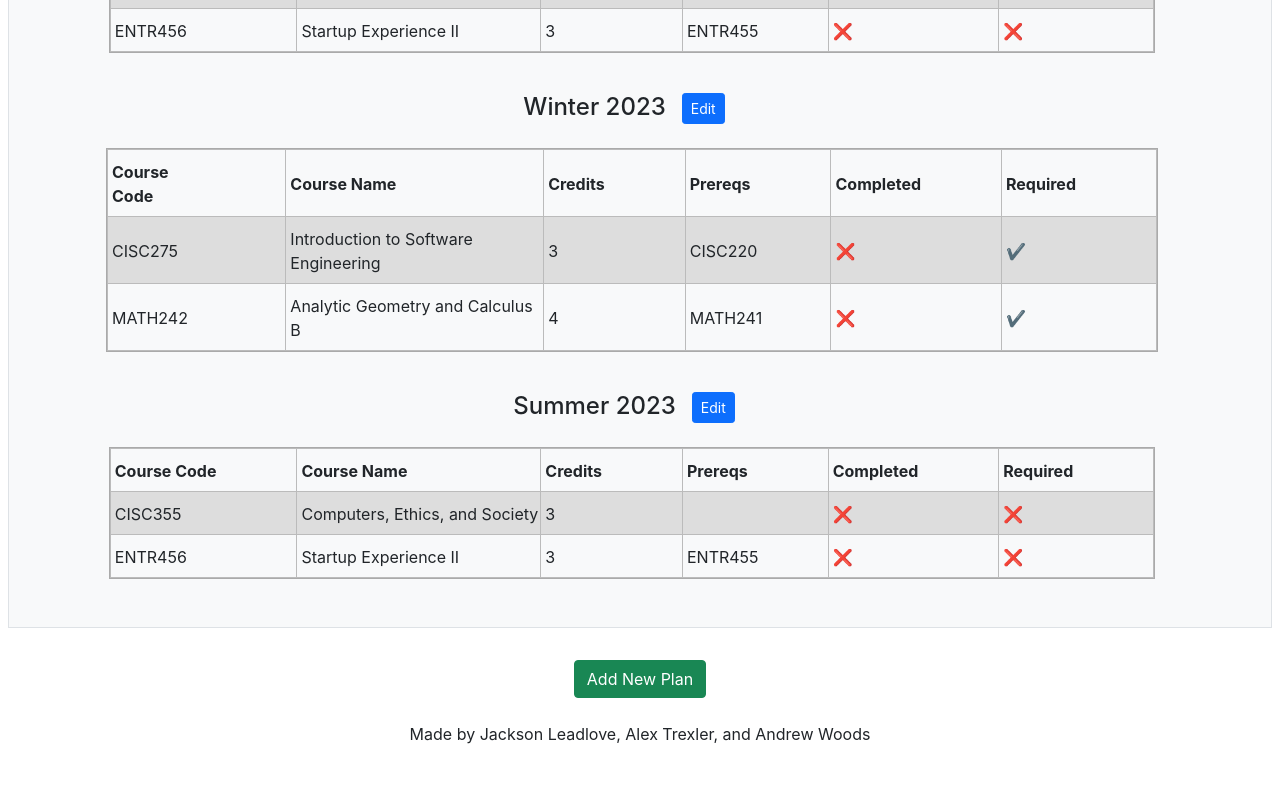
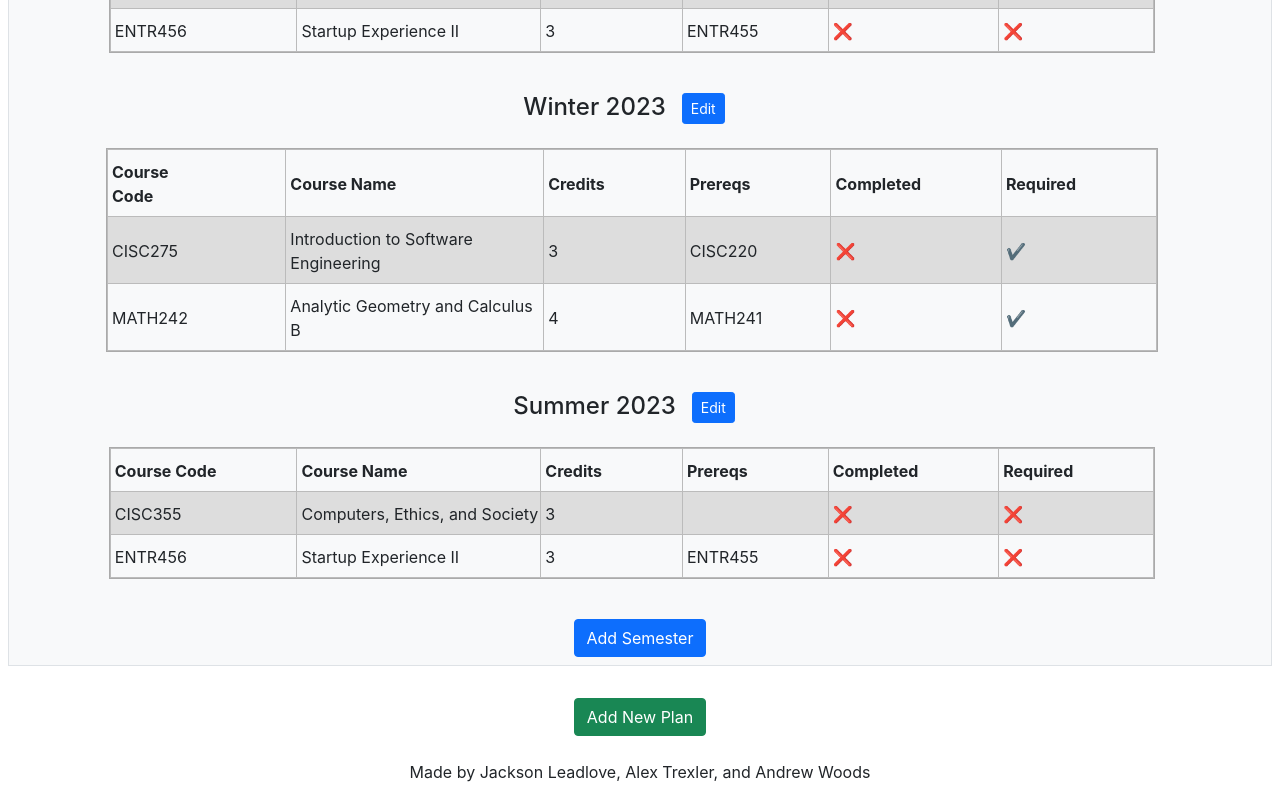
Before and after one commit to UD-CISC275-S22/cis-scheduler-team-12, a React (Create React App) app: page / in a window 1280 px wide. Shown: the part 890-1690 px from the top of the page. Before the commit the page ends 1652 px from the top, so only its background shows below. Built offline with nearby package versions, Linux system fonts and the light colour scheme.

Commit message:
added semesters

```diff
--- a/src/components/PlanView.tsx
+++ b/src/components/PlanView.tsx
@@ -5,11 +5,17 @@ import { RecordControls } from "./RecordControls";
 import { SemesterList } from "./SemesterList";
 import defaults from "../data/default_plan.json";
 import { Semester } from "../interfaces/semester";
+import { Button } from "react-bootstrap";
 
 const DEFAULT_SEMESTERS = defaults.map((plan) =>
     plan.semesters.map((semester): Semester => ({ ...semester }))
 );
-
+const DEFAULT_SEMESTER: Semester = {
+    quarter: "Fall",
+    id: 0,
+    year: "2022",
+    courses: []
+};
 export function PlanView({
     plan,
     deletePlan,
@@ -44,7 +50,14 @@ export function PlanView({
         );
         console.log("Deleted semester with id %d", id);
     }
-
+    function addSemester() {
+        setSemesters(
+            semesters.concat({ ...DEFAULT_SEMESTER, id: semesters.length + 1 })
+        );
+        setSemesters(
+            semesters.concat({ ...DEFAULT_SEMESTER, id: semesters.length + 1 })
+        );
+    }
     function changeEditing() {
         setEditing(!editing);
     }
@@ -71,8 +84,12 @@ export function PlanView({
                     semesters={semesters}
                     editSemester={editSemester}
                     deleteSemester={deleteSemester}
+                    addSemester={addSemester}
                 ></SemesterList>
             </div>
+            <Button onClick={() => addSemester()} className="me-8">
+                Add Semester
+            </Button>
         </div>
     );
 }
--- a/src/components/SemesterEditor.tsx
+++ b/src/components/SemesterEditor.tsx
@@ -13,11 +13,12 @@ export function SemesterEditor({
     semester: Semester;
     editSemester: (id: number, newSemester: Semester) => void;
     deleteSemester: (id: number) => void;
+    addSemester: () => void;
 }): JSX.Element {
     const [quarter, setQuarter] = useState<string>(semester.quarter);
     const [year, setYear] = useState<string>(semester.year);
     const [courses] = useState<Course[]>(semester.courses);
-
+    // const [semesterList, setSemesterList] = useState<Semester[]>(semester);
     function save() {
         editSemester(semester.id, {
             id: semester.id,
--- a/src/components/SemesterList.tsx
+++ b/src/components/SemesterList.tsx
@@ -6,11 +6,13 @@ import { SemesterView } from "./SemesterView";
 export function SemesterList({
     semesters,
     editSemester,
-    deleteSemester
+    deleteSemester,
+    addSemester
 }: {
     semesters: Semester[];
     editSemester: (id: number, newSemester: Semester) => void;
     deleteSemester: (id: number) => void;
+    addSemester: () => void;
 }): JSX.Element {
     return (
         <Container className="Semester-list">
@@ -22,6 +24,7 @@ export function SemesterList({
                                 semester={semester}
                                 deleteSemester={deleteSemester}
                                 editSemester={editSemester}
+                                addSemester={addSemester}
                             ></SemesterView>
                         </Col>
                     </Row>
--- a/src/components/SemesterView.tsx
+++ b/src/components/SemesterView.tsx
@@ -10,11 +10,13 @@ import { CourseList } from "./CourseList";
 export function SemesterView({
     semester,
     deleteSemester,
-    editSemester
+    editSemester,
+    addSemester
 }: {
     semester: Semester;
     deleteSemester: (id: number) => void;
     editSemester: (id: number, newSemester: Semester) => void;
+    addSemester: () => void;
 }): JSX.Element {
     const [editing, setEditing] = useState<boolean>(false);
     const [semesterState, setSemesterState] = useState<Semester>(semester);
@@ -35,6 +37,7 @@ export function SemesterView({
                 semester={semester}
                 editSemester={editSemester}
                 deleteSemester={deleteSemester}
+                addSemester={addSemester}
             ></SemesterEditor>
             <CourseEditor
                 courses={semesterState.courses}
```
